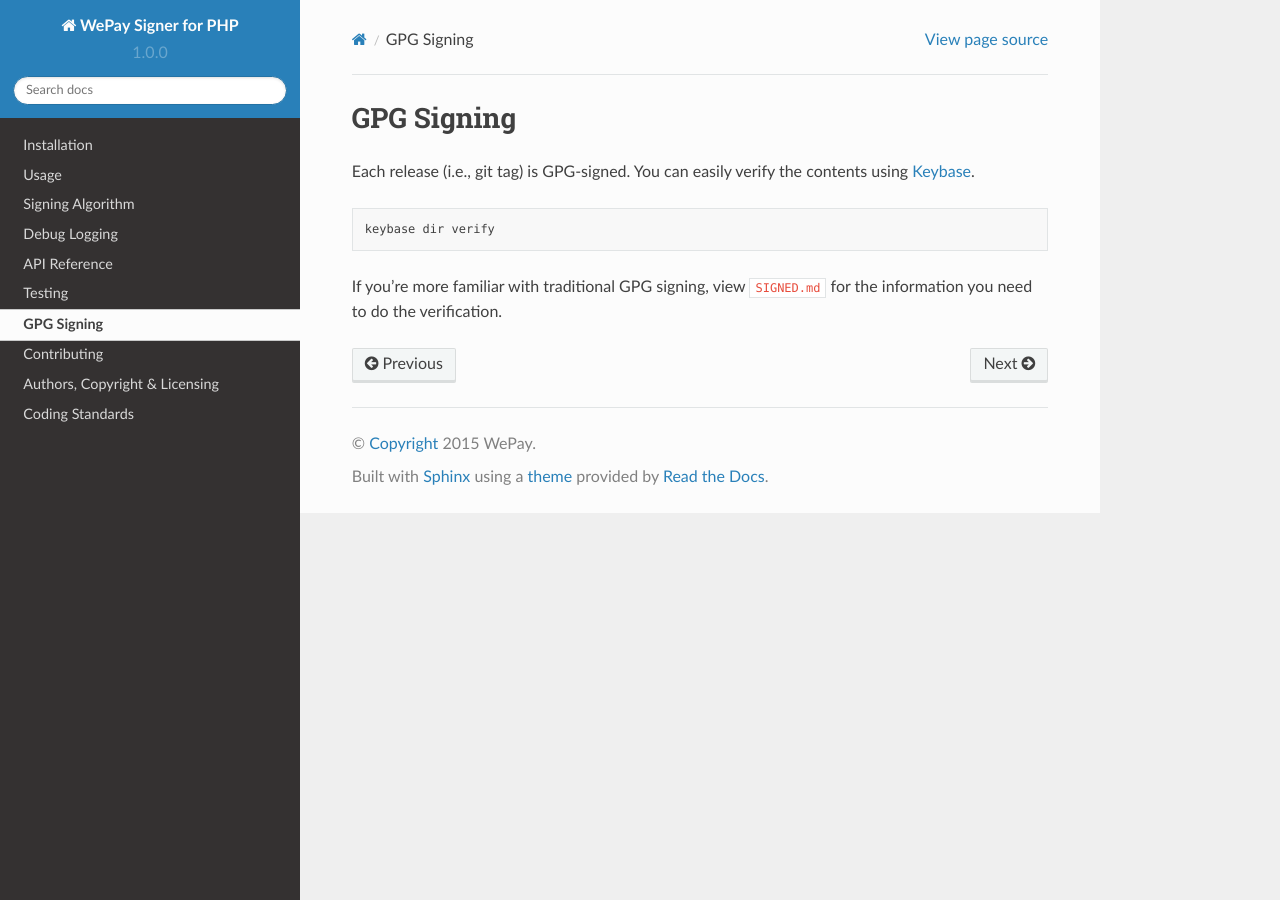
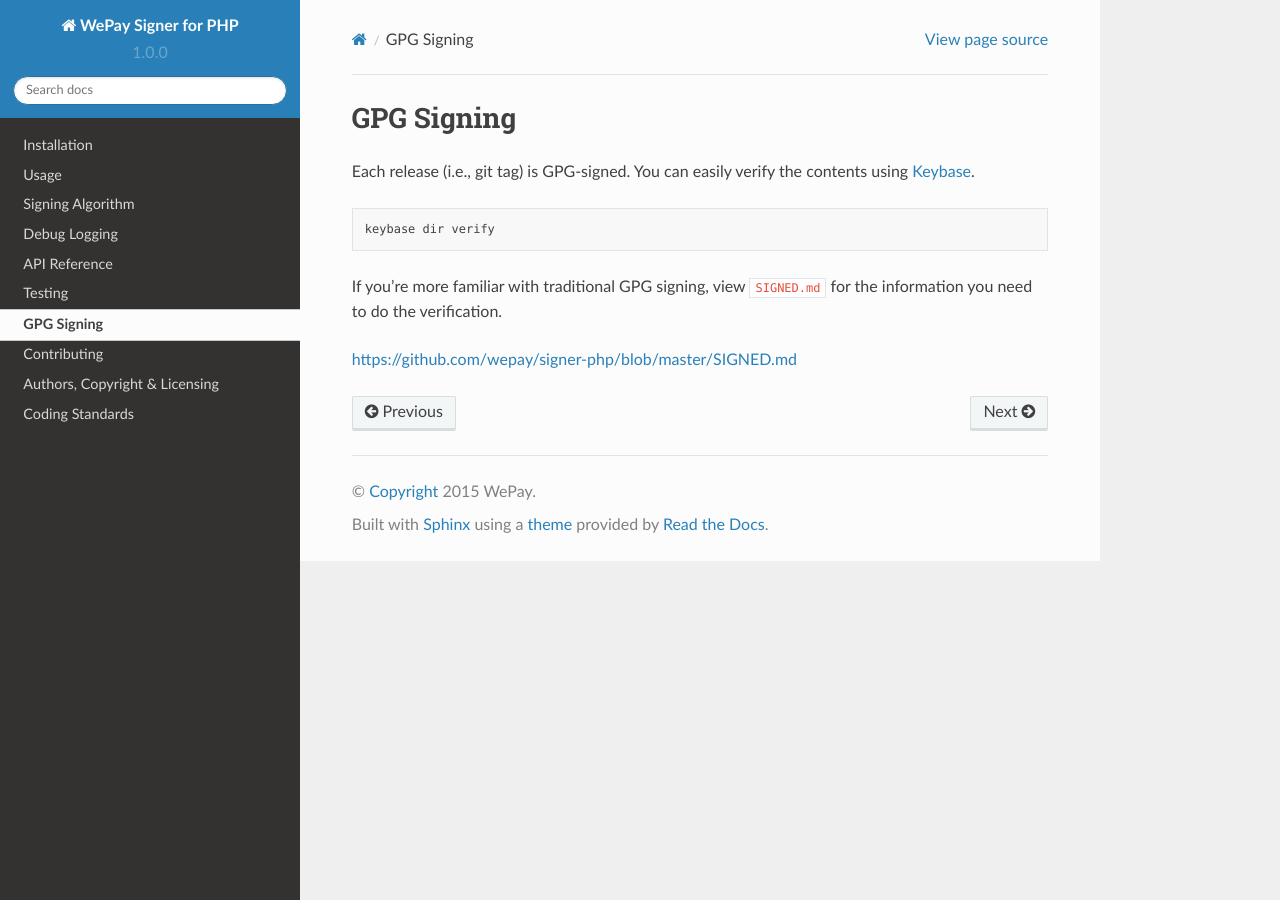
Before and after one commit to wepay/signer-php, a Sphinx documentation site: the page built from docs/gpg.rst, in a window 1280 px wide. Built offline with Sphinx 7.4.7 and the Read the Docs theme 2.0.0, drawn with Linux system fonts in a browser that asks for light colours; pages that are not in the unit, such as notebooks, are missing from menus; some of the changed lines change nothing that is shown.

Commit message:
Update gpg.rst

```diff
--- a/docs/gpg.rst
+++ b/docs/gpg.rst
@@ -11,4 +11,6 @@ contents using `Keybase`_.
 If you’re more familiar with traditional GPG signing, view ``SIGNED.md``
 for the information you need to do the verification.
 
+https://github.com/wepay/signer-php/blob/master/SIGNED.md
+
 .. _Keybase: https://keybase.io
```
